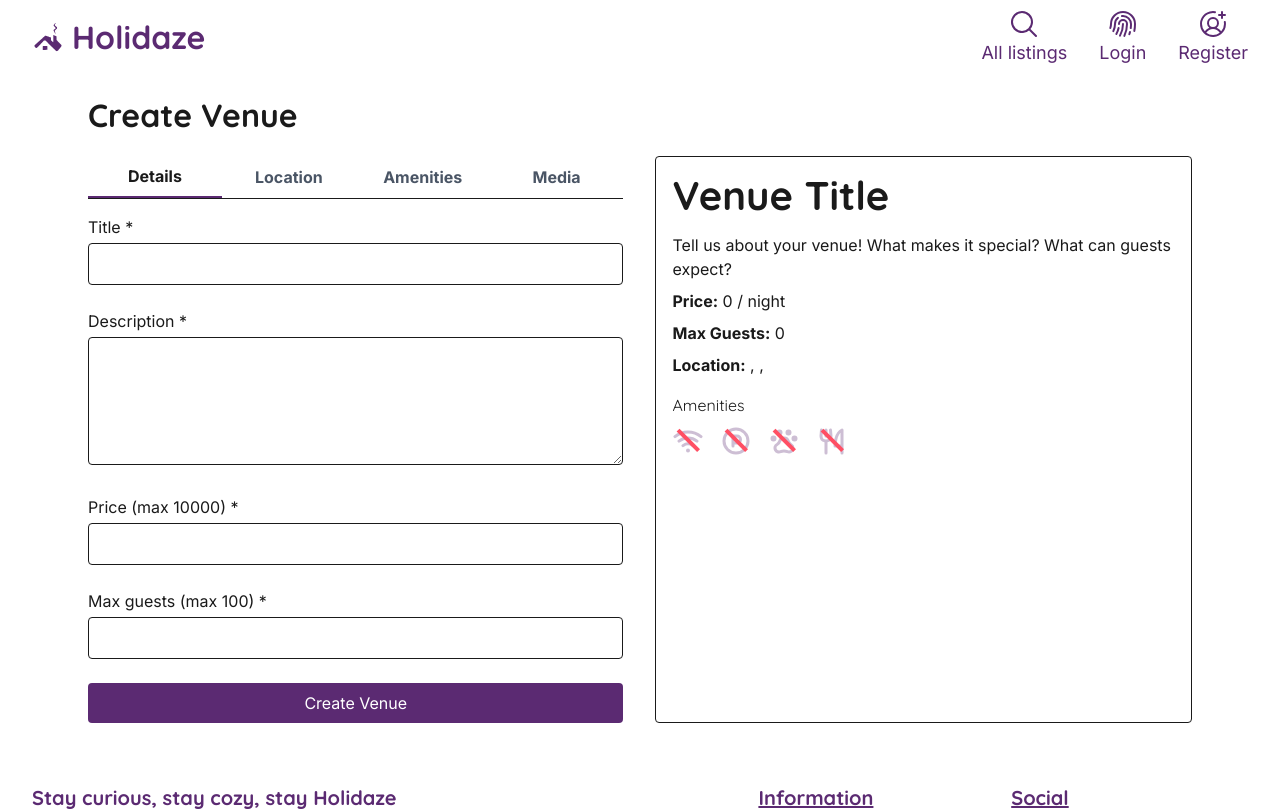
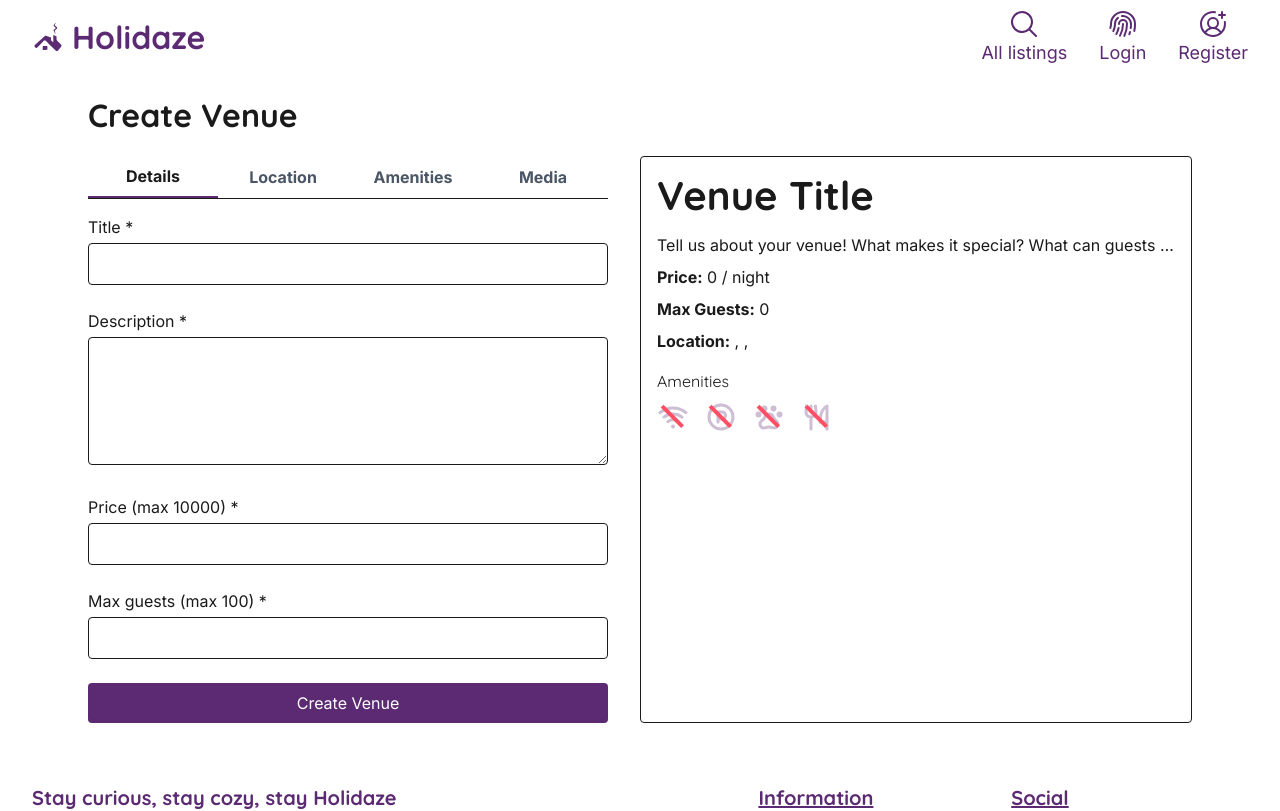
Before and after one commit to KjetilHHauger/kjetil_h_hauger_booking, a React (Vite) app: page /venue/create in a window 1280 px wide. Shown: the top 811 px of the page. Built offline with nearby package versions, Linux system fonts and the light colour scheme; no server answers.

Commit message:
Update VenueForm.jsx

```diff
--- a/src/pages/VenueForm.jsx
+++ b/src/pages/VenueForm.jsx
@@ -270,21 +270,21 @@ export default function VenueForm() {
           } md:block md:w-1/2 p-4 border rounded`}
           aria-label="Preview"
         >
-          <h2 className="text-heading-3 font-bold mb-4">
+          <h2 className="text-heading-3 font-bold mb-4 truncate">
             {form.title || "Venue Title"}
           </h2>
 
           {previewMedia.length > 0 && <VenueGallery media={previewMedia} />}
 
           <div className="mt-4 space-y-2">
-            <p>{form.description || placeholder}</p>
+            <p className="truncate">{form.description || placeholder}</p>
             <p>
               <strong>Price:</strong> {form.price || "0"} / night
             </p>
             <p>
               <strong>Max Guests:</strong> {form.maxGuests || "0"}
             </p>
-            <p>
+            <p className="truncate">
               <strong>Location:</strong> {form.address}, {form.city},{" "}
               {form.country}
             </p>
```
